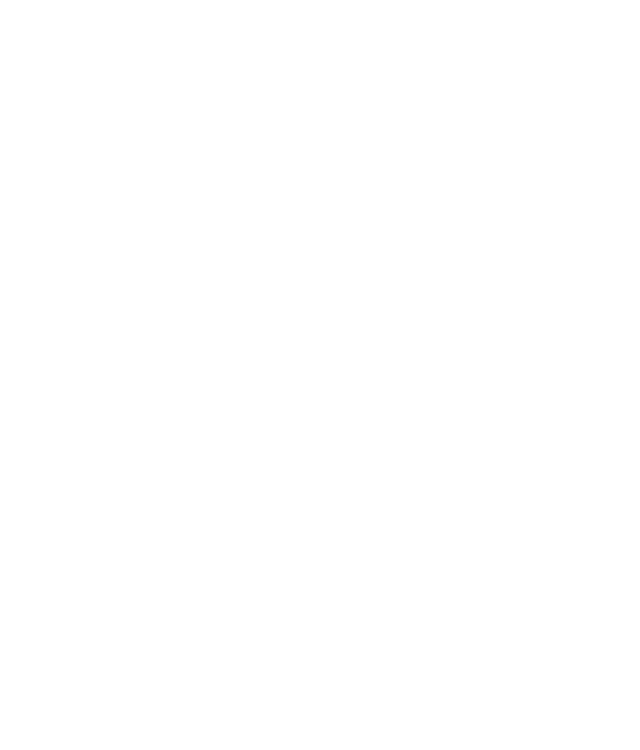
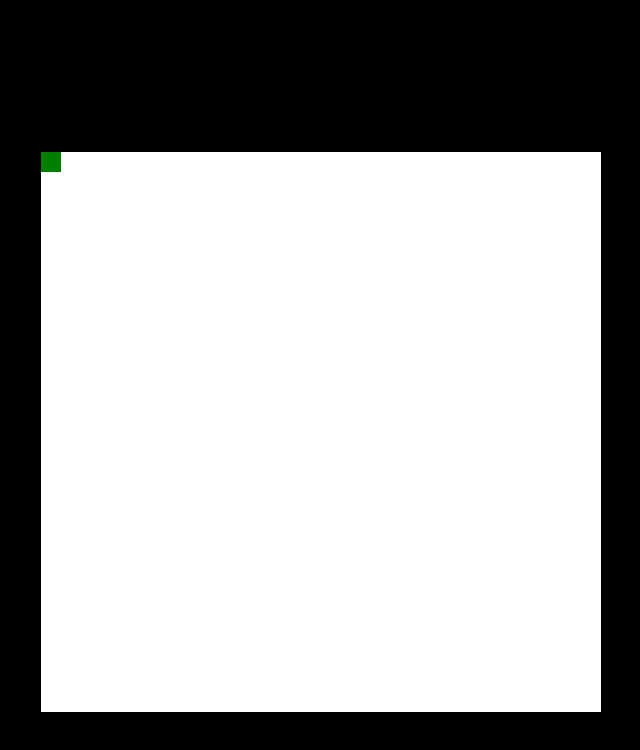
Before and after one commit to IMenezes-GH/SnakeTS, a website with bundled scripts: page index.html in a window 1280 px wide. Shown: the whole page, without its empty margins (319-959 px from the left). Built offline with nearby package versions, Linux system fonts and the light colour scheme.

Commit message:
Creates snake.ts along with Segment class

```diff
--- a/index.html
+++ b/index.html
@@ -4,9 +4,33 @@
     <meta charset="UTF-8">
     <meta name="viewport" content="width=device-width, initial-scale=1.0">
     <title>Node Noodle</title>
+    <style>
+
+        body {
+            margin: 0;
+            padding: 0;
+        }
+
+        main{
+            min-height: 100vh;
+            background-color: black;
+
+            display: grid;
+            justify-content: center;
+            align-items: center;
+
+            padding: 2rem;
+        }
+
+        #canvas{
+            background-color: white;
+        }
+    </style>
 </head>
 <body>
-    <canvas id="canvas"></canvas>
+    <main>
+        <canvas id="canvas"></canvas>
+    </main>
     <script type="module" src="./dist/main.js"></script>
 </body>
 </html>
--- a/src/main.ts
+++ b/src/main.ts
@@ -1,14 +1,20 @@
+import { Segment } from "./snake.js"
+
 const canvas: HTMLCanvasElement = document.getElementById("canvas") as HTMLCanvasElement
 const ctx: CanvasRenderingContext2D = canvas.getContext('2d')!
 
 // CONFIG ==========================================
 const MS_PER_FRAME: number = 166
-
+canvas.height = window.innerHeight * 0.7 // SQUARE LAYOUT
+canvas.width = window.innerHeight * 0.7 // SQUARE LAYOUT
 // ==================================================
 
 async function sleep(timeMS : number): Promise<any>{
     return new Promise(resolve => setTimeout(resolve, timeMS))
 }
+
+const test = new Segment({x:0, y:0}, ctx)
+test.draw()
 
 /**
  * Main Game loop
--- /dev/null
+++ b/src/snake.ts
@@ -0,0 +1,27 @@
+
+interface Coordinates {
+    x: number,
+    y: number,
+}
+
+export class Segment{
+
+    static height = 20
+    static width = 20
+
+    x: number
+    y: number
+    ctx: any
+
+    constructor(coordinates: Coordinates, ctx:RenderingContext){
+        this.x = coordinates.x
+        this.y = coordinates.y
+        this.ctx = ctx
+    }
+
+    draw(){
+        this.ctx.fillStyle = 'green'
+        this.ctx.fillRect(this.x, this.y, Segment.height, Segment.width)
+    }
+
+}
--- a/tsconfig.json
+++ b/tsconfig.json
@@ -4,7 +4,6 @@
         "target": "ES2020",
         "strict": true,
         "outDir": "./dist",
-        // "moduleResolution": "classic",
         "allowSyntheticDefaultImports": true
     },
     "include": ["./src"]
```
